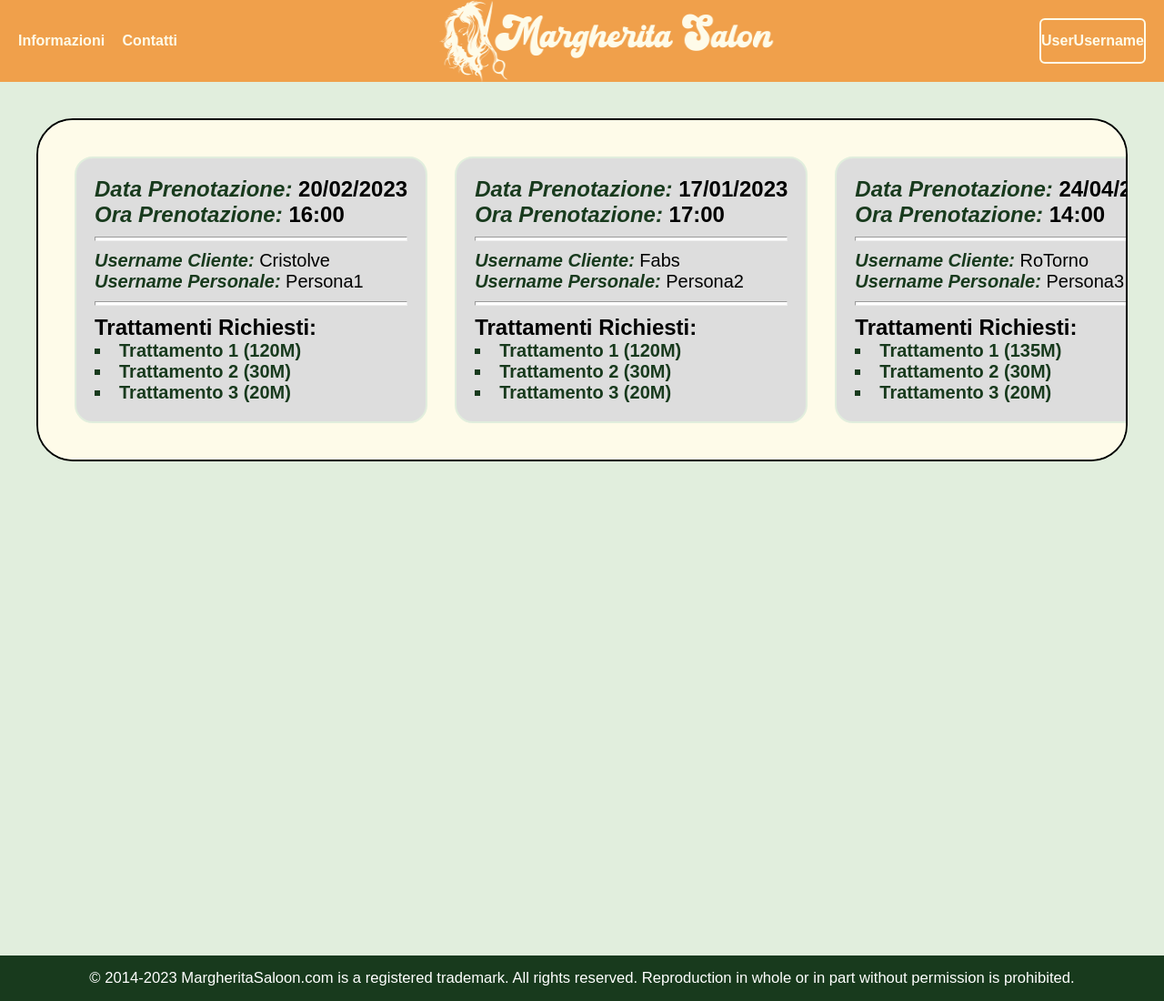
After one commit to Strix89/MargheritaSaloon, a PHP site: page /Pages/salonCalendar.html in a window 1280 px wide. The commit adds this page. Shown: the whole page at 91% size. Run offline with PHP 8.4, Linux system fonts and the light colour scheme; some web fonts are replaced.

Commit message:
Added ./Pages/salonCalendar.html

```diff
--- a/Pages/clientPanel.html
+++ b/Pages/clientPanel.html
@@ -26,7 +26,7 @@
                 <button class="action"><a href="./productsPage.html">VEDI PRODOTTI DEL SALON</a></button>
                 <button class="action"><a href="./reviewsPage.html">VEDI RECENSIONI</a></button>
                 <button class="action"><a href="./writeRev.html">SCRIVI UNA RECENSIONE</a></button>
-                <button class="action"><a href="#">CALENDARIO DEL SALONE</a></button>
+                <button class="action"><a href="./salonCalendar.html">CALENDARIO DEL SALONE</a></button>
                 <button class="action"><a href="#">EFFETTUA UNA PRENOTAZIONE</a></button>
                 <button class="action"><a href="#">RICHIEDI UN TRATTAMENTO PERSONALIZZATO</a></button>
                 <button class="action"><a href="./resetPwd.html">RESETTA LA PASSWORD</a></button>
--- a/Pages/personalPanel.html
+++ b/Pages/personalPanel.html
@@ -26,7 +26,7 @@
                 <button class="action"><a href="#">ANNUNCI</a></button>
                 <button class="action"><a href="#">PRODOTTI</a></button>
                 <button class="action"><a href="#">CALENDARIO PERSONALE</a></button>
-                <button class="action"><a href="#">CALENDARIO DEL SALONE</a></button>
+                <button class="action"><a href="./salonCalendar.html">CALENDARIO DEL SALONE</a></button>
                 <button class="action"><a href="#">TRATTAMENTI DEL SALONE</a></button>
                 <button class="action"><a href="#">TRATTAMENTI PERSONALIZZATI</a></button>
                 <button class="action"><a href="./resetPwd.html">RESETTA LA PASSWORD</a></button>
--- /dev/null
+++ b/Pages/salonCalendar.html
@@ -0,0 +1,90 @@
+<!DOCTYPE html>
+<html lang="it">
+	<head>
+	<meta charset="UTF-8">
+    <meta name="viewport" content="width=device-width, initial-scale=0.5">
+    <link rel="shortcut icon" href="../Images/favicon/fav-fab.png" type="image/x-icon">
+    <link rel="stylesheet" href="../Style/design.css">
+    <title>WriteReview</title>
+	</head>
+	<body>
+		<header>
+            <div class="left-bar">
+				<a href="./info.html">Informazioni</a>
+				<a href="./contacts.html">Contatti</a>
+			</div>
+            <div id="logo">
+                <a href="../home.html"><img src="../Images/Logo.png"></a>
+			</div>
+            <div class="right-bar">
+                <button class="btnuser" id="userpanel"><a href="./clientPanel.html">UserUsername</a></button>
+			</div>
+        </header>
+        <div class="salon-calendar-block">
+            <div class="calendar">
+                <div class="book">
+                    <h2><span>Data Prenotazione: </span>20/02/2023</h2>
+                    <h2><span>Ora Prenotazione: </span>16:00</h2>
+                    <hr>
+                    <p><span>Username Cliente: </span>Cristolve</p>
+                    <p><span>Username Personale: </span>Persona1</p>
+                    <hr>
+                    <h2>Trattamenti Richiesti:</h2>
+                    <ul>
+                        <li>Trattamento 1 (120M)</li>
+                        <li>Trattamento 2 (30M)</li>
+                        <li>Trattamento 3 (20M)</li>
+                    </ul>
+                </div>
+                <div class="book">
+                    <h2><span>Data Prenotazione: </span>17/01/2023</h2>
+                    <h2><span>Ora Prenotazione: </span>17:00</h2>
+                    <hr>
+                    <p><span>Username Cliente: </span>Fabs</p>
+                    <p><span>Username Personale: </span>Persona2</p>
+                    <hr>
+                    <h2>Trattamenti Richiesti:</h2>
+                    <ul>
+                        <li>Trattamento 1 (120M)</li>
+                        <li>Trattamento 2 (30M)</li>
+                        <li>Trattamento 3 (20M)</li>
+                    </ul>
+                </div>
+                <div class="book">
+                    <h2><span>Data Prenotazione: </span>24/04/2023</h2>
+                    <h2><span>Ora Prenotazione: </span>14:00</h2>
+                    <hr>
+                    <p><span>Username Cliente: </span>RoTorno</p>
+                    <p><span>Username Personale: </span>Persona3</p>
+                    <hr>
+                    <h2>Trattamenti Richiesti:</h2>
+                    <ul>
+                        <li>Trattamento 1 (135M)</li>
+                        <li>Trattamento 2 (30M)</li>
+                        <li>Trattamento 3 (20M)</li>
+                    </ul>
+                </div>
+                <div class="book">
+                    <h2><span>Data Prenotazione: </span>12/04/2023</h2>
+                    <h2><span>Ora Prenotazione: </span>15:00</h2>
+                    <hr>
+                    <p><span>Username Cliente: </span>LauraLa</p>
+                    <p><span>Username Personale: </span>Persona4</p>
+                    <hr>
+                    <h2>Trattamenti Richiesti:</h2>
+                    <ul>
+                        <li>Trattamento 1 (135M)</li>
+                        <li>Trattamento 2 (30M)</li>
+                        <li>Trattamento 3 (20M)</li>
+                    </ul>
+                </div>
+            </div>
+        </div>
+        <footer>
+            <div>
+                <p>© 2014-2023 MargheritaSaloon.com is a registered trademark. All rights reserved. Reproduction in whole or in part without permission is prohibited.
+                </p>
+            </div>
+        </footer>
+    </body>
+</html>
--- a/Style/design.css
+++ b/Style/design.css
@@ -1091,6 +1091,68 @@ header #logo img{
     transition-delay: calc(0.1 * attr(data-idx integer));
 }
 
+.salon-calendar-block{
+    width: 100%;
+    height: 120vh;
+    background-color: #E1EEDD;
+    display: flex;
+    flex-direction: column;
+    padding: 40px;
+    position: relative;
+}
+
+.calendar{
+    width:100%;
+    height: auto;
+    display: flex;
+    overflow-x: auto;
+    flex-direction: row;
+    border: 2px solid black;
+    padding: 40px;
+    border-radius: 40px;
+    background-color: #FEFBE9;
+    white-space: nowrap;
+    flex-wrap: nowrap;
+    gap: 30px;
+    justify-content: flex-start;
+    align-items: center;
+}
+
+.calendar .book{
+    width: 500px;
+    height: auto;
+    border: 2px solid #E1EEDD;
+    border-radius: 20px;
+    padding: 20px;
+    background-color: rgb(221, 221, 221);
+}
+
+.calendar .book h2 span,
+.calendar .book p span{
+    color:#183A1D;
+    font-weight: bolder;
+    font-style: italic;
+}
+
+.calendar .book hr{
+    height: 5px;
+    background-color: white;
+    margin-top: 10px;
+    margin-bottom: 10px;
+}
+
+.calendar .book p,
+.calendar .book ul li{
+    font-size: 20px;
+}
+
+.calendar .book ul{
+    list-style-type: square;
+    list-style-position: inside;
+    color: #183A1D;
+    font-weight: bolder;
+}
+
 footer{
     position: relative;
     bottom: 0;
```
